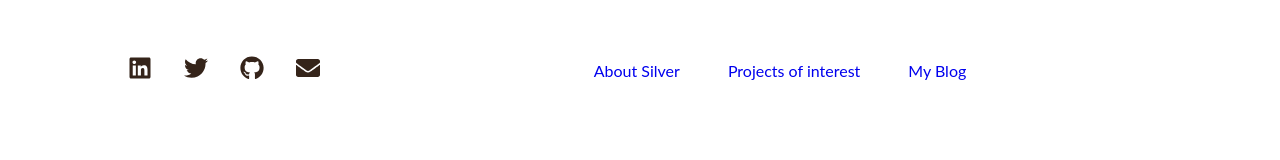
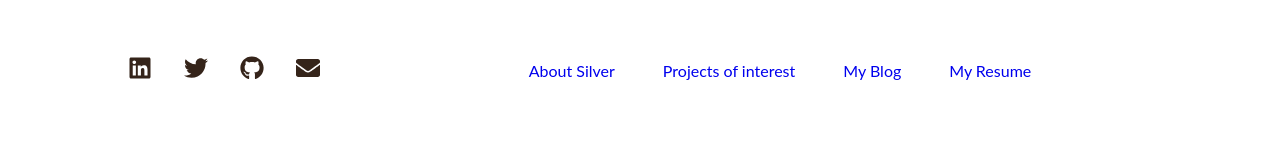
Before and after one commit to rubanzasilva/my-website, a React (Create React App) app: page / in a window 1280 px wide. Shown: the top 160 px of the page. Built offline with nearby package versions, Linux system fonts and the light colour scheme.

Commit message:
adding resume to navbar

```diff
--- a/src/components/navBar/index.js
+++ b/src/components/navBar/index.js
@@ -59,6 +59,13 @@ const Navbar = ({toggle,img,alt}) => {
                           {/* <NavLinks to="/shop">Shop</NavLinks> */}
                       </NavItem>
 
+                      <NavItem>
+                          <NavLinks to="https://d3q0oijmiduzg2.cloudfront.net/rubanzasilver/resumeSilva.pdf" target='_blank'>My Resume</NavLinks>
+                          {/* <NavLinks to="/shop">Shop</NavLinks> */}
+                      </NavItem>
+
+
+
 
 
 
```
